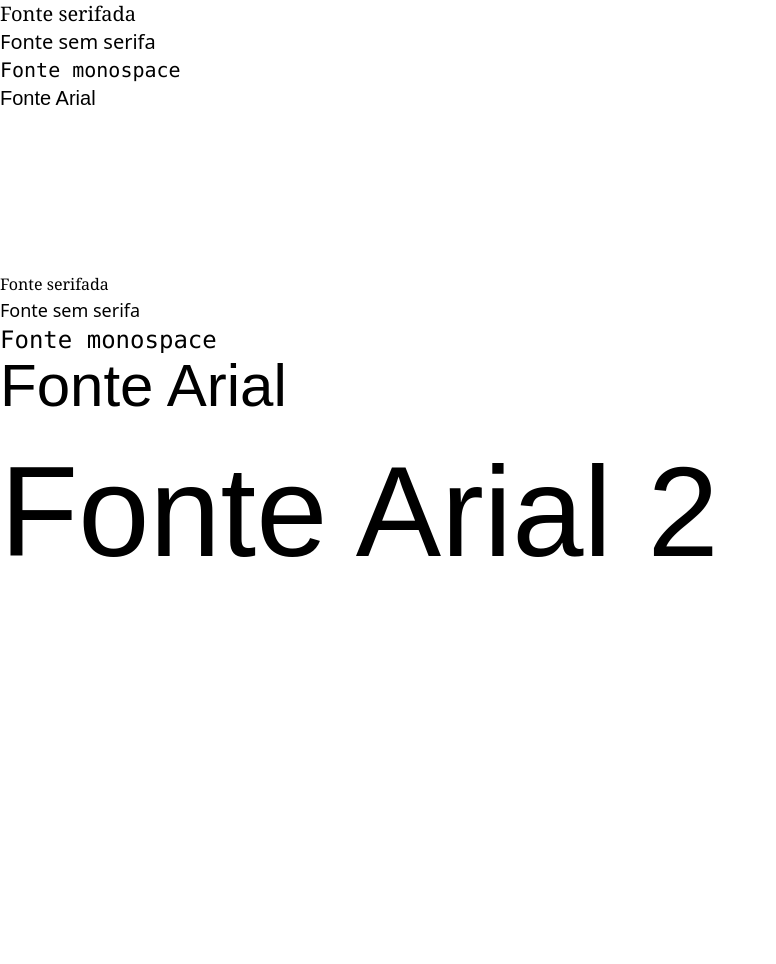
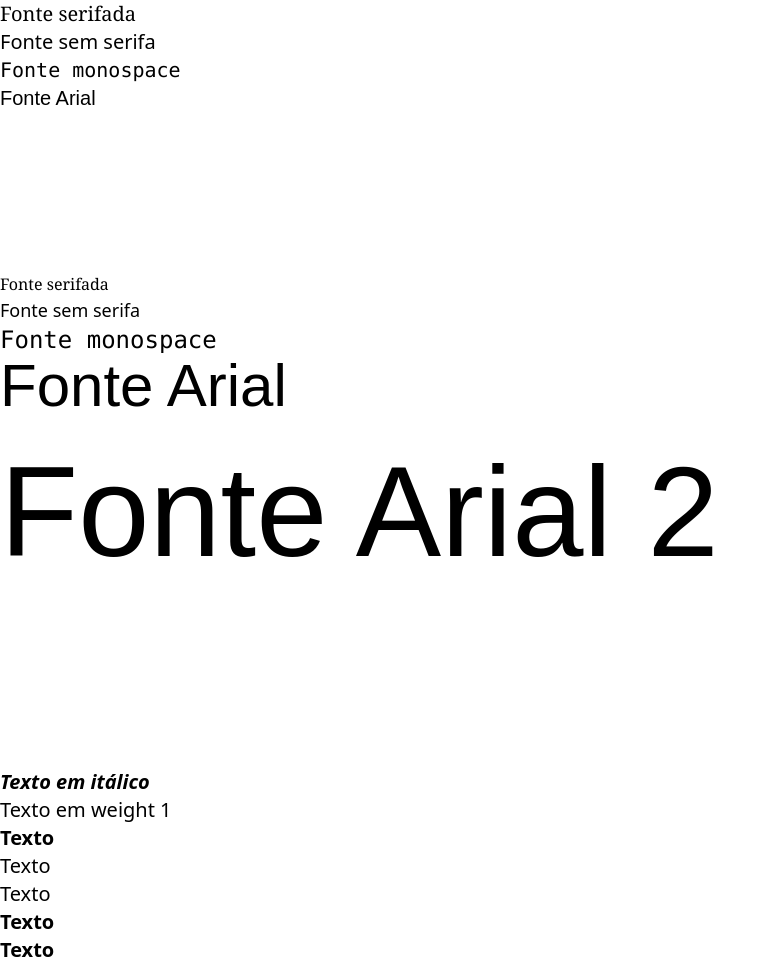
Before and after one commit to kaiotcp1/tailwind, a website: page 09_TIPOGRAFIA/src/index.html in a window 1280 px wide. Shown: the whole page, without its empty margins (0-776 px from the left). Before the commit the page ends 800 px from the top, so only its background shows below. Drawn offline with Linux system fonts and the light colour scheme.

Commit message:
Estilo e peso de Font

```diff
--- a/09_TIPOGRAFIA/src/index.html
+++ b/09_TIPOGRAFIA/src/index.html
@@ -24,5 +24,21 @@
     <p class="text-12xl font-arial">Fonte Arial 2</p>
 
 
+    <div class="container h-40"></div>
+
+    <!-- Estilo e peso de font -->
+    <p class="text-xl italic font-bold">Texto em itálico</p>
+    <p class="text-xl font-extralight">Texto em weight 1</p>
+    <p class="text-xl font-bold">Texto</p>
+    <p class="text-xl font-normal">Texto</p>
+    <p class="text-xl font-medium">Texto</p>
+    <p class="text-xl font-semibold">Texto</p>
+    <p class="text-xl font-extrabold">Texto</p>
+
+
+
+
+
+
 </body>
 </html>
```
Also changed, not shown: 09_TIPOGRAFIA/src/css/build.css.
